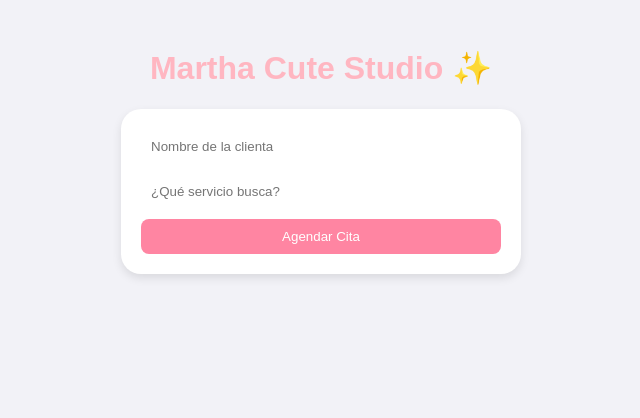
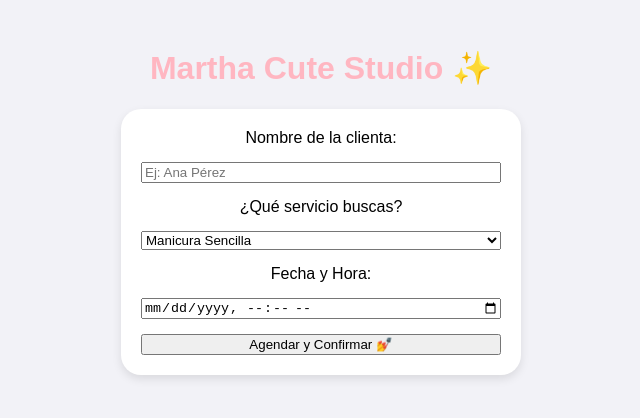
Before and after one commit to anaaz1798/martha-cute-studio, a React (Vite) app: page / in a window 1280 px wide. Shown: the top 418 px of the page, without its empty margins (319-959 px from the left). Built offline with nearby package versions, Linux system fonts and the light colour scheme; no server answers; the HTML template or start-up script is replaced by a standard one.

Commit message:
Update App.jsx

```diff
--- a/src/App.jsx
+++ b/src/App.jsx
@@ -4,22 +4,31 @@ import './styles.css'
 
 export default function App() {
   const [nombre, setNombre] = useState('');
-  const [servicio, setServicio] = useState('');
+  const [servicio, setServicio] = useState('Manicura Sencilla');
+  const [fecha, setFecha] = useState('');
 
   const handleSubmit = async (e) => {
     e.preventDefault();
 
-    // Esto manda los datos a la tabla 'citas' en Supabase
+    // 1. Guardamos en la base de datos
     const { data, error } = await supabase
       .from('citas')
-      .insert([{ nombre: nombre, servicio: servicio }]);
+      .insert([{ nombre, servicio, fecha }]);
 
     if (error) {
       alert("Error: " + error.message);
     } else {
-      alert("¡Cita enviada con éxito! 💅");
-      setNombre(''); // Limpia el cuadro de nombre
-      setServicio(''); // Limpia el cuadro de servicio
+      // 2. Si se guarda bien, armamos el mensaje de WhatsApp
+      const mensaje = `¡Hola Martha! Soy ${nombre}, acabo de agendar una cita para ${servicio} el día ${fecha}.`;
+      const urlWhatsapp = `https://wa.me/PON_AQUI_EL_NUMERO?text=${encodeURIComponent(mensaje)}`;
+
+      alert("¡Cita agendada con éxito! Ahora te redirigiremos a WhatsApp para confirmar.");
+
+      // 3. Abrimos el WhatsApp de tu hermana
+      window.open(urlWhatsapp, '_blank');
+
+      setNombre('');
+      setFecha('');
     }
   };
 
@@ -27,25 +36,24 @@ export default function App() {
     <div className="iphone-container">
       <h1 className="greeting">Martha Cute Studio ✨</h1>
       <div className="glass-card">
-        <form onSubmit={handleSubmit} style={{ display: 'flex', flexDirection: 'column', gap: '10px' }}>
-          <input
-            type="text"
-            placeholder="Nombre de la clienta"
-            value={nombre}
-            onChange={(e) => setNombre(e.target.value)}
-            required
-            style={{ padding: '10px', borderRadius: '8px', border: 'none' }}
-          />
-          <input
-            type="text"
-            placeholder="¿Qué servicio busca?"
-            value={servicio}
-            onChange={(e) => setServicio(e.target.value)}
-            required
-            style={{ padding: '10px', borderRadius: '8px', border: 'none' }}
-          />
-          <button type="submit" style={{ padding: '10px', backgroundColor: '#ff85a2', color: 'white', border: 'none', borderRadius: '8px', cursor: 'pointer' }}>
-            Agendar Cita
+        <form onSubmit={handleSubmit} style={{ display: 'flex', flexDirection: 'column', gap: '15px' }}>
+
+          <label>Nombre de la clienta:</label>
+          <input type="text" value={nombre} onChange={(e) => setNombre(e.target.value)} required placeholder="Ej: Ana Pérez" />
+
+          <label>¿Qué servicio buscas?</label>
+          <select value={servicio} onChange={(e) => setServicio(e.target.value)}>
+            <option value="Manicura Sencilla">Manicura Sencilla</option>
+            <option value="Uñas Acrílicas">Uñas Acrílicas</option>
+            <option value="Pedicura">Pedicura</option>
+            <option value="Diseño Especial">Diseño Especial</option>
+          </select>
+
+          <label>Fecha y Hora:</label>
+          <input type="datetime-local" value={fecha} onChange={(e) => setFecha(e.target.value)} required />
+
+          <button type="submit" className="boton-agendar">
+            Agendar y Confirmar 💅
           </button>
         </form>
       </div>
```
